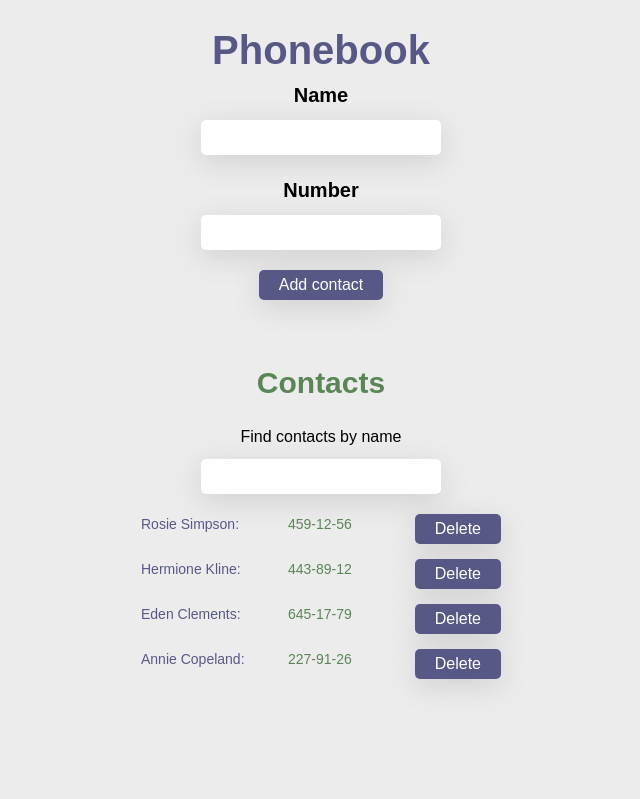
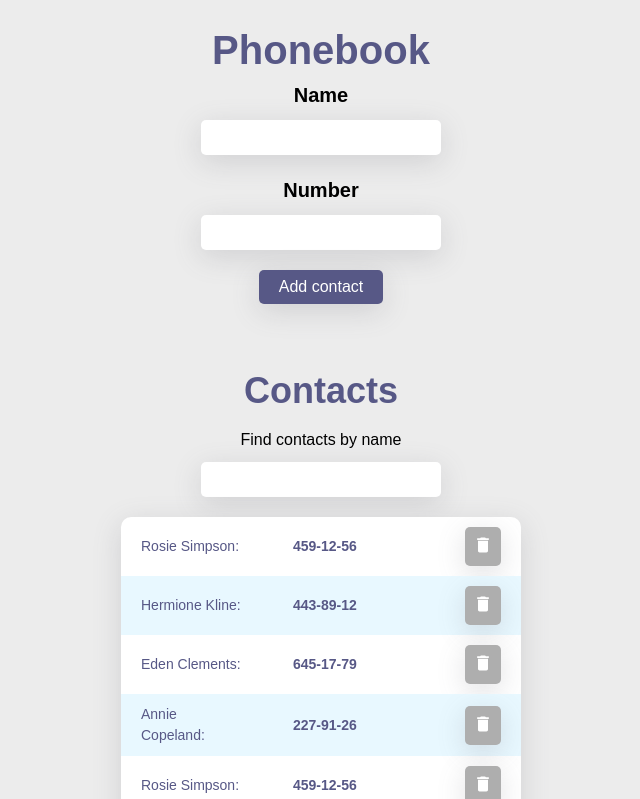
Before and after one commit to M-Farmaha/goit-react-hw-03-phonebook, a React (Create React App) app: page / in a window 1280 px wide. Shown: the top 799 px of the page, without its empty margins (319-959 px from the left). Built offline with nearby package versions, Linux system fonts and the light colour scheme.

Commit message:
task 1 completed

```diff
--- a/package.json
+++ b/package.json
@@ -12,6 +12,7 @@
     "prop-types": "^15.8.1",
     "react": "^18.1.0",
     "react-dom": "^18.1.0",
+    "react-icons": "^4.8.0",
     "react-scripts": "5.0.1",
     "styled-components": "^5.3.10",
     "web-vitals": "^2.1.3"
--- a/src/components/App.jsx
+++ b/src/components/App.jsx
@@ -11,8 +11,33 @@ export class App extends Component {
       { id: 'id-2', name: 'Hermione Kline', number: '443-89-12' },
       { id: 'id-3', name: 'Eden Clements', number: '645-17-79' },
       { id: 'id-4', name: 'Annie Copeland', number: '227-91-26' },
+      { id: 'id-5', name: 'Rosie Simpson', number: '459-12-56' },
+      { id: 'id-6', name: 'Rosie Simpson', number: '459-12-56' },
+      { id: 'id-7', name: 'Rosie Simpson', number: '459-12-56' },
     ],
     filter: '',
+  };
+
+  componentDidMount() {
+    const contacts = localStorage.getItem('CONTACTS');
+    const parsedContacts = JSON.parse(contacts);
+    const filter = localStorage.getItem('FILTER');
+
+    if (parsedContacts) {
+      this.setState({ contacts: parsedContacts });
+    }
+    if (filter) {
+      this.setState({ filter });
+    }
+  }
+
+  componentDidUpdate = (prevProps, prevState) => {
+    if (this.state.contacts !== prevState.contacts) {
+      localStorage.setItem('CONTACTS', JSON.stringify(this.state.contacts));
+    }
+    if (this.state.filter !== prevState.filter) {
+      localStorage.setItem('FILTER', this.state.filter);
+    }
   };
 
   handleContactFormSubmit = data => {
@@ -39,8 +64,10 @@ export class App extends Component {
         <Styled.PhonebookTitle>Phonebook</Styled.PhonebookTitle>
         <ContactForm submit={handleContactFormSubmit} state={state} />
         <Styled.ContactTitle>Contacts</Styled.ContactTitle>
-        <Filter filter={handleFilter} />
-        <ContactList state={state} delete={handleDelete} />
+        <Filter filter={handleFilter} value={state.filter} />
+        {state.contacts.length !== 0 && (
+          <ContactList state={state} delete={handleDelete} />
+        )}
       </Styled.Section>
     );
   }
--- a/src/components/ContactForm.jsx
+++ b/src/components/ContactForm.jsx
@@ -7,6 +7,27 @@ export class ContactForm extends Component {
   state = {
     name: '',
     number: '',
+  };
+
+  componentDidMount() {
+    const name = localStorage.getItem('NAME');
+    const number = localStorage.getItem('NUMBER');
+
+    if (name) {
+      this.setState({ name });
+    }
+    if (number) {
+      this.setState({ number });
+    }
+  }
+
+  componentDidUpdate = (prevProps, prevState) => {
+    if (this.state.name !== prevState.name) {
+      localStorage.setItem('NAME', this.state.name);
+    }
+    if (this.state.number !== prevState.number) {
+      localStorage.setItem('NUMBER', this.state.number);
+    }
   };
 
   handleChange = e => {
@@ -46,7 +67,7 @@ export class ContactForm extends Component {
           value={state.name}
           onChange={handleChange}
           id={inputNameId}
-          pattern="[\p{L} '-]+"
+          pattern="^(?=.{1,20}$)[\p{L} '-]+$"
           title="Name may contain only letters, apostrophe, dash and spaces. For example Adrian, Jacob Mercer, Charles de Batz de Castelmore d'Artagnan"
           required
         />
@@ -57,7 +78,7 @@ export class ContactForm extends Component {
           value={state.number}
           onChange={handleChange}
           id={inputNumberId}
-          pattern="\+?\d{1,4}?[-.\s]?\(?\d{1,3}?\)?[-.\s]?\d{1,4}[-.\s]?\d{1,4}[-.\s]?\d{1,9}"
+          pattern="\+?\d{1,3}[-.\s]?\(?\d{1,3}\)?[-.\s]?\d{1,4}[-.\s]?\d{1,6}"
           title="Phone number must be digits and can contain spaces, dashes, parentheses and can start with +"
           required
         />
--- a/src/components/ContactItem.jsx
+++ b/src/components/ContactItem.jsx
@@ -14,9 +14,9 @@ export class ContactItem extends Component {
       <Styled.ContactItem>
         <Styled.ContactName>{name}: </Styled.ContactName>
         <Styled.ContactNumber>{number}</Styled.ContactNumber>
-        <Styled.Button type="button" id={id} onClick={this.handleDelete}>
-          Delete
-        </Styled.Button>
+        <Styled.DeleteButton type="button" id={id} onClick={this.handleDelete}>
+          <Styled.DeleteIcon />
+        </Styled.DeleteButton>
       </Styled.ContactItem>
     );
   }
--- a/src/components/ContactList.jsx
+++ b/src/components/ContactList.jsx
@@ -15,11 +15,15 @@ export class ContactList extends Component {
     );
 
     return (
-      <Styled.ContactList>
-        {visibleContacts.map(contact => {
-          return <ContactItem key={contact.id} {...contact} {...this.props} />;
-        })}
-      </Styled.ContactList>
+      visibleContacts.length !== 0 && (
+        <Styled.ContactList>
+          {visibleContacts.map(contact => {
+            return (
+              <ContactItem key={contact.id} {...contact} {...this.props} />
+            );
+          })}
+        </Styled.ContactList>
+      )
     );
   }
 }
--- a/src/components/Filter.jsx
+++ b/src/components/Filter.jsx
@@ -12,7 +12,12 @@ export class Filter extends Component {
     return (
       <>
         <Styled.ContactFeature>Find contacts by name</Styled.ContactFeature>
-        <Styled.Input type="text" name="filter" onChange={this.handleChange} />
+        <Styled.Input
+          type="text"
+          name="filter"
+          value={this.props.value}
+          onChange={this.handleChange}
+        />
       </>
     );
   }
--- a/src/components/styled.js
+++ b/src/components/styled.js
@@ -1,9 +1,11 @@
 import styled from 'styled-components';
+import { MdDelete } from 'react-icons/md';
 
 export const Section = styled.div`
   text-align: center;
   color: #000000;
   padding: 20px;
+  padding-bottom: 50px;
 `;
 
 export const PhonebookTitle = styled.h1`
@@ -45,7 +47,7 @@ export const Button = styled.button`
   background-color: rgb(87, 88, 134);
   border-radius: 5px;
   border: none;
-  padding: 6px 20px;
+  padding: 8px 20px;
   box-shadow: rgba(100, 100, 111, 0.2) 0px 7px 29px 0px;
 
   &:hover,
@@ -58,10 +60,33 @@ export const Button = styled.button`
   }
 `;
 
+export const DeleteButton = styled.button`
+  color: #ffffff;
+  background-color: #aeaeae;
+  border-radius: 5px;
+  border: none;
+  padding: 8px;
+  box-shadow: rgba(100, 100, 111, 0.2) 0px 7px 29px 0px;
+
+  &:hover,
+  &:focus {
+    background-color: #ff0048;
+    color: #ffffff;
+    cursor: pointer;
+    transition: all 250ms linear;
+    box-shadow: rgba(100, 100, 111, 0.6) 0px 7px 29px 0px;
+  }
+`;
+
+export const DeleteIcon = styled(MdDelete)`
+  width: 20px;
+  height: 20px;
+`;
+
 export const ContactTitle = styled.h2`
-  font-size: 30px;
-  color: rgb(90, 134, 87);
-  margin-bottom: 20px;
+  font-size: 36px;
+  color: rgb(87, 88, 134);
+  margin-bottom: 10px;
 `;
 
 export const ContactFeature = styled.h3`
@@ -73,36 +98,43 @@ export const ContactFeature = styled.h3`
 export const ContactList = styled.ul`
   margin-left: auto;
   margin-right: auto;
-  width: 360px;
+  border-radius: 10px;
+  width: 400px;
   display: flex;
   flex-wrap: wrap;
-  gap: 15px;
-  justify-content: center;
+  overflow: hidden;
+
+  background-color: #ffffff;
+  box-shadow: rgba(100, 100, 111, 0.2) 0px 7px 29px 0px;
 `;
 
 export const ContactItem = styled.li`
   width: 100%;
   display: flex;
-  align-items: flex-start;
+  align-items: center;
+  gap: 10px;
+  padding: 10px 20px;
+
+  &:nth-child(even) {
+    background-color: #e8f8ff;
+  }
 `;
 
 export const ContactName = styled.span`
-  width: 140px;
+  width: 100px;
   display: block;
   margin-right: auto;
   font-size: 14px;
   font-weight: 400;
   color: rgb(87, 88, 134);
   text-align: left;
-  overflow-wrap: break-word;
 `;
 
 export const ContactNumber = styled.span`
   width: 120px;
   margin-right: auto;
   font-size: 14px;
-  font-weight: 400;
-  color: rgb(90, 134, 87);
+  font-weight: 700;
+  color: rgb(87, 88, 134);
   text-align: left;
-  overflow-wrap: break-word;
 `;
--- a/src/index.css
+++ b/src/index.css
@@ -7,6 +7,17 @@ body {
   color: #000000;
   padding: 0;
   margin: 0;
+
+
+  overflow: auto;
+  -ms-overflow-style: none;
+  scrollbar-width: none;
+
+  &::-webkit-scrollbar {
+    width: 0;
+    height: 0;
+  }
+
 }
 
 h1,
```
Also changed, not shown: 1 other file (tests, documents, lock files or other folders).
